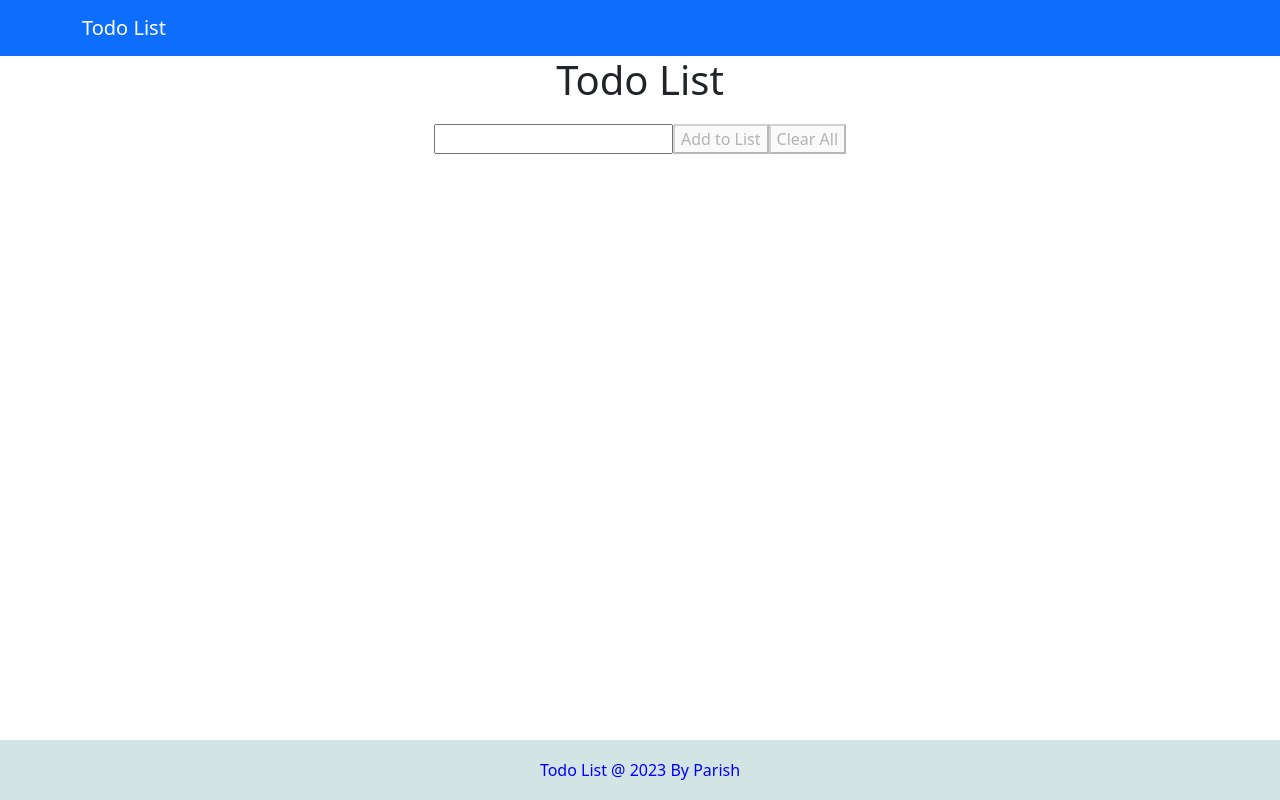
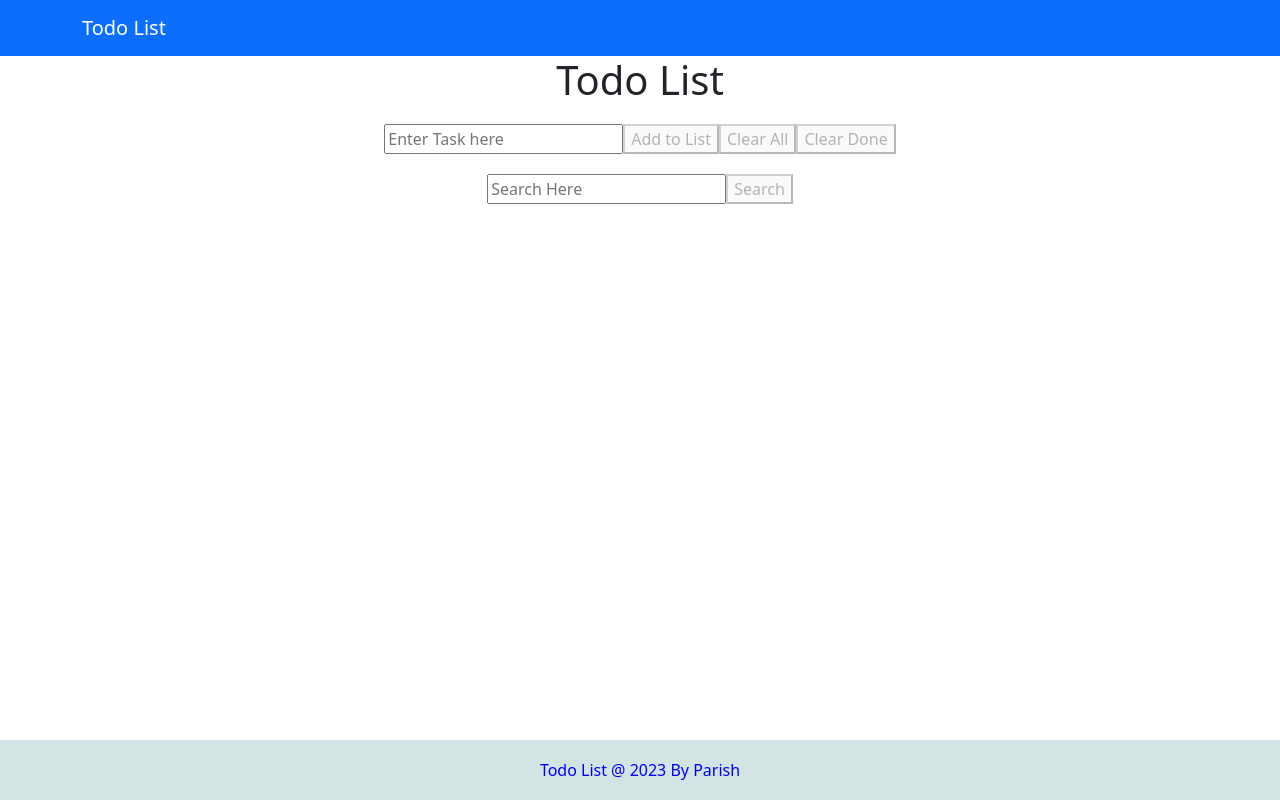
Before and after one commit to Parish-Gawari/todoList, a React (Vite) app: page / in a window 1280 px wide. Built offline with nearby package versions, Linux system fonts and the light colour scheme.

Commit message:
V_5.2 of TodoAppincluded search Funcationality and clear button for done todo's

```diff
--- a/src/components/Input/Input.jsx
+++ b/src/components/Input/Input.jsx
@@ -2,16 +2,19 @@
 /* eslint-disable no-unused-vars */
 import React from "react";
 
-const Input = ({ input, inputValue, keyhandler }) => {
+const Input = ({ input, inputValue, keyhandler, inputLabel, className }) => {
   const changeHandler = (e) => {
     input(e.target.value);
   };
+
   return (
     <input
       type="text"
       onChange={changeHandler}
       value={inputValue}
       onKeyUp={keyhandler}
+      placeholder={inputLabel}
+      className={className}
     />
   );
 };
--- a/src/components/List/List.jsx
+++ b/src/components/List/List.jsx
@@ -79,7 +79,7 @@ const List = ({
           btnLable="DELETE"
           className={styles.listItem}
           btnClick={() => {
-            deleteHandler(index);
+            deleteHandler();
           }}
         />
       )}
--- /dev/null
+++ b/src/components/SearchBar/SearchBar.jsx
@@ -0,0 +1,33 @@
+/* eslint-disable react/prop-types */
+/* eslint-disable no-unused-vars */
+import React from "react";
+import Button from "../Button/Button";
+
+const SearchBar = ({
+  inputLabel,
+  className,
+  onSearchChange,
+  btnLable,
+  btnClick,
+  btnDisabled,
+}) => {
+  const onChangehandler = (e) => {
+    onSearchChange(e.target.value);
+  };
+  return (
+    <>
+      <input
+        className={className}
+        placeholder={inputLabel}
+        onChange={onChangehandler}
+      />
+      <Button
+        btnLable={btnLable}
+        btnClick={btnClick}
+        btnDisabled={btnDisabled}
+      />
+    </>
+  );
+};
+
+export default SearchBar;
--- a/src/components/TodoList/TodoList.jsx
+++ b/src/components/TodoList/TodoList.jsx
@@ -4,12 +4,16 @@ import Input from "../Input/Input";
 import Button from "../Button/Button";
 import List from "../List/List";
 import styles from "./TodoList.module.css";
+import SearchBar from "../SearchBar/SearchBar";
 
 const LS_TODO_LIST = "TodoList";
 
 const TodoList = () => {
   const [list, setList] = useState([]);
   const [text, setText] = useState("");
+  const [svalue, setSvalue] = useState("");
+  const [issearch, setIssearch] = useState(false);
+  const [listcopy, setListcopy] = useState([]);
 
   useEffect(() => {
     const listItems = JSON.parse(localStorage.getItem(LS_TODO_LIST)) || [];
@@ -93,12 +97,42 @@ const TodoList = () => {
     items[index].item = items[index].editingItem;
     setList(items);
   };
+
+  const items = [...list];
+  const doneItems = items.filter((element) => element.isDone === false);
+  const clearDoneHandler = (index) => {
+    if (doneItems.length === items.length) {
+      alert("There are no done marked todo's");
+    } else {
+      setList(doneItems);
+    }
+  };
+
+  const onSearchChange = (e) => {
+    setSvalue(e);
+  };
+
+  const onSearchBtnClick = () => {
+    setListcopy([...list]);
+    const items = [...list];
+    const sItem = items.filter((ele) => ele.item.startsWith(svalue));
+    setList(sItem);
+    setIssearch(true);
+  };
+
+  const goBackhandler = () => {
+    setList([...listcopy]);
+    setIssearch(false);
+    setSvalue("");
+  };
+
   return (
     <div className={styles.todoContainer}>
       <Input
         input={inputChangeHandler}
         inputValue={text}
         keyhandler={keyHandler}
+        inputLabel="Enter Task here"
       />
       <Button
         btnClick={btnClickHandler}
@@ -110,6 +144,36 @@ const TodoList = () => {
         btnLable="Clear All"
         btnDisabled={list.length === 0}
       />
+      <Button
+        btnLable="Clear Done"
+        btnClick={clearDoneHandler}
+        btnDisabled={doneItems.length === 0}
+      />
+
+      <br />
+
+      {issearch && (
+        <>
+          <SearchBar
+            className={styles.searchInput}
+            btnLable="Cancel Search"
+            btnClick={goBackhandler}
+          />
+        </>
+      )}
+
+      {!issearch && (
+        <>
+          <SearchBar
+            inputLabel="Search Here"
+            className={styles.searchInput}
+            onSearchChange={onSearchChange}
+            btnLable="Search"
+            btnClick={onSearchBtnClick}
+            btnDisabled={svalue.trim().length === 0}
+          />
+        </>
+      )}
       <List
         tasks={list}
         swapListItemHandler={swapListItemHandler}
--- a/src/components/TodoList/TodoList.module.css
+++ b/src/components/TodoList/TodoList.module.css
@@ -1,3 +1,7 @@
 .todoContainer {
     margin: 20px;
 }
+
+.searchInput {
+    margin-top: 20px;
+}
```
